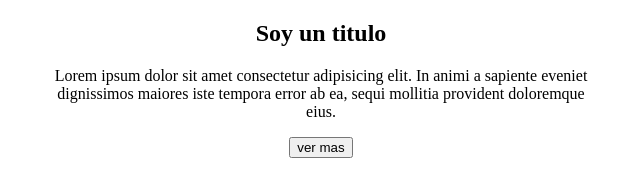
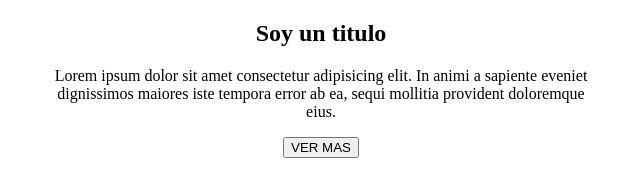
Before and after one commit to euge10793/primer.repo, a plain HTML site: page index.html in a window 1280 px wide. Shown: the full height of the page, 319-959 px from the left. Drawn offline with Linux system fonts and the light colour scheme.

Commit message:
Camibe a mayuscula

```diff
--- a/index.html
+++ b/index.html
@@ -12,7 +12,7 @@
         <div class="texto-centrado">
             <h2>Soy un titulo</h2>
             <p>Lorem ipsum dolor sit amet consectetur adipisicing elit. In animi a sapiente eveniet dignissimos maiores iste tempora error ab ea, sequi mollitia provident doloremque eius.</p>
-            <button>ver mas</button>
+            <button>VER MAS</button>
         </div>
 
     </main>
```
